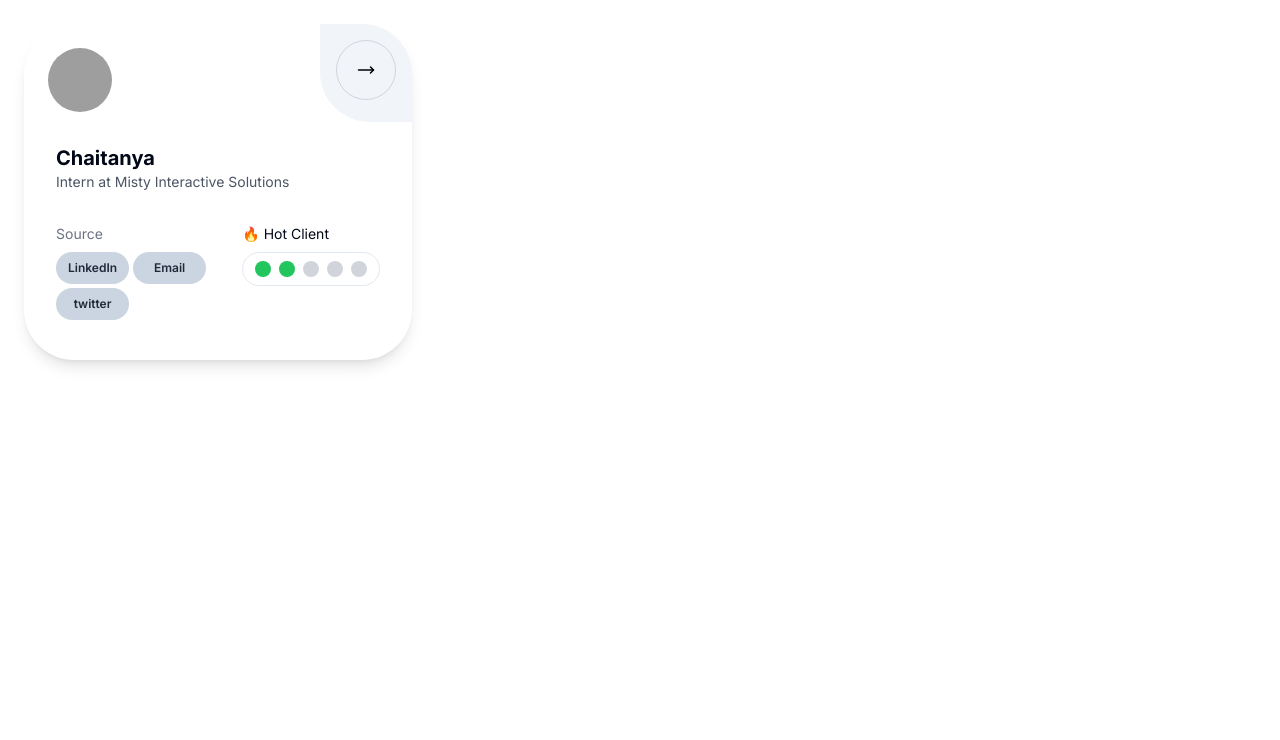
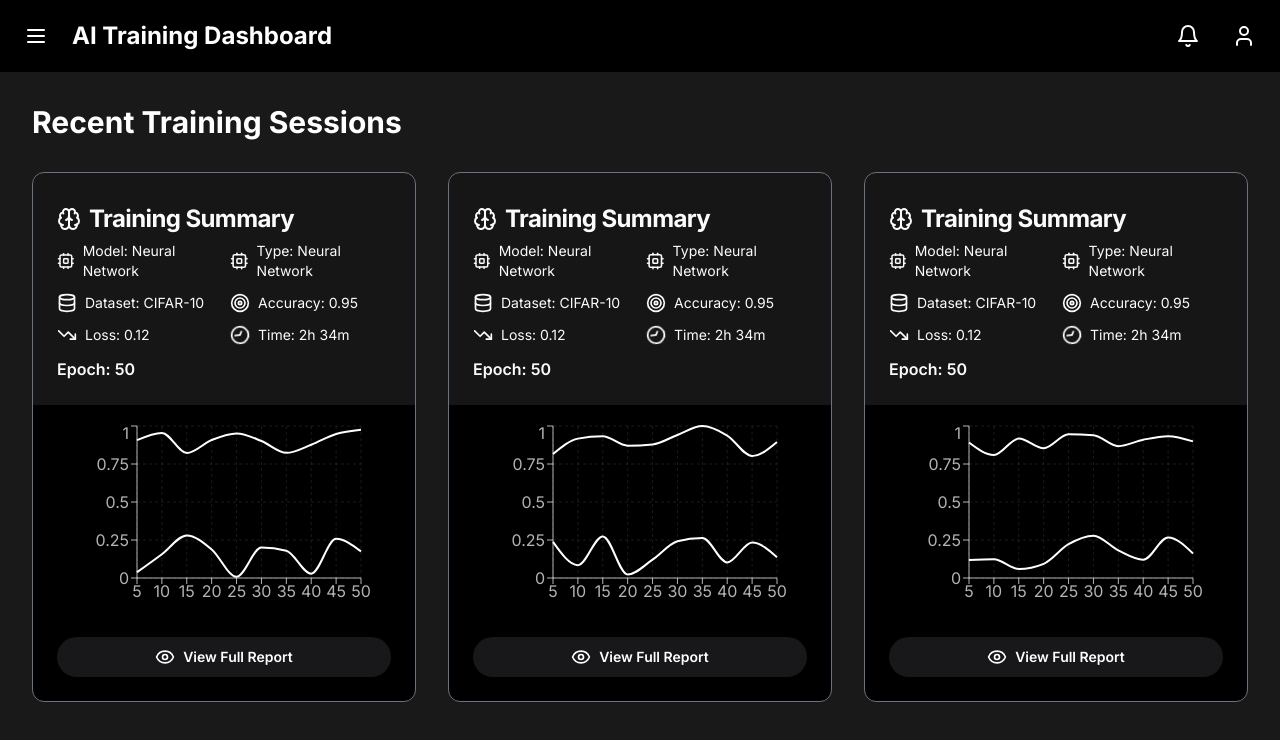
Before and after one commit to empirecodefoundation/ui, a Next.js app in the folder empire-ui/: page / in a window 1280 px wide. Shown: the top 740 px of the page. Built offline with nearby package versions, Linux system fonts and the light colour scheme; grey boxes are pictures that could not be loaded.

Commit message:
Fix issue #10: add training summary card

```diff
--- a/empire-ui/src/app/globals.css
+++ b/empire-ui/src/app/globals.css
@@ -5,51 +5,52 @@
 @layer base {
   :root {
     --background: 0 0% 100%;
-    --foreground: 222.2 84% 4.9%;
+    --foreground: 240 10% 3.9%;
     --card: 0 0% 100%;
-    --card-foreground: 222.2 84% 4.9%;
+    --card-foreground: 240 10% 3.9%;
     --popover: 0 0% 100%;
-    --popover-foreground: 222.2 84% 4.9%;
-    --primary: 222.2 47.4% 11.2%;
-    --primary-foreground: 210 40% 98%;
-    --secondary: 210 40% 96.1%;
-    --secondary-foreground: 222.2 47.4% 11.2%;
-    --muted: 210 40% 96.1%;
-    --muted-foreground: 215.4 16.3% 46.9%;
-    --accent: 210 40% 96.1%;
-    --accent-foreground: 222.2 47.4% 11.2%;
+    --popover-foreground: 240 10% 3.9%;
+    --primary: 240 5.9% 10%;
+    --primary-foreground: 0 0% 98%;
+    --secondary: 240 4.8% 95.9%;
+    --secondary-foreground: 240 5.9% 10%;
+    --muted: 240 4.8% 95.9%;
+    --muted-foreground: 240 3.8% 46.1%;
+    --accent: 240 4.8% 95.9%;
+    --accent-foreground: 240 5.9% 10%;
     --destructive: 0 84.2% 60.2%;
-    --destructive-foreground: 210 40% 98%;
-    --border: 214.3 31.8% 91.4%;
-    --input: 214.3 31.8% 91.4%;
-    --ring: 222.2 84% 4.9%;
+    --destructive-foreground: 0 0% 98%;
+    --border: 240 5.9% 90%;
+    --input: 240 5.9% 90%;
+    --ring: 240 5.9% 10%;
+    --radius: 0.75rem;
     --chart-1: 12 76% 61%;
     --chart-2: 173 58% 39%;
     --chart-3: 197 37% 24%;
     --chart-4: 43 74% 66%;
     --chart-5: 27 87% 67%;
-    --radius: 0.5rem;
   }
+
   .dark {
-    --background: 222.2 84% 4.9%;
-    --foreground: 210 40% 98%;
-    --card: 222.2 84% 4.9%;
-    --card-foreground: 210 40% 98%;
-    --popover: 222.2 84% 4.9%;
-    --popover-foreground: 210 40% 98%;
-    --primary: 210 40% 98%;
-    --primary-foreground: 222.2 47.4% 11.2%;
-    --secondary: 217.2 32.6% 17.5%;
-    --secondary-foreground: 210 40% 98%;
-    --muted: 217.2 32.6% 17.5%;
-    --muted-foreground: 215 20.2% 65.1%;
-    --accent: 217.2 32.6% 17.5%;
-    --accent-foreground: 210 40% 98%;
+    --background: 240 10% 3.9%;
+    --foreground: 0 0% 98%;
+    --card: 240 10% 3.9%;
+    --card-foreground: 0 0% 98%;
+    --popover: 240 10% 3.9%;
+    --popover-foreground: 0 0% 98%;
+    --primary: 0 0% 98%;
+    --primary-foreground: 240 5.9% 10%;
+    --secondary: 240 3.7% 15.9%;
+    --secondary-foreground: 0 0% 98%;
+    --muted: 240 3.7% 15.9%;
+    --muted-foreground: 240 5% 64.9%;
+    --accent: 240 3.7% 15.9%;
+    --accent-foreground: 0 0% 98%;
     --destructive: 0 62.8% 30.6%;
-    --destructive-foreground: 210 40% 98%;
-    --border: 217.2 32.6% 17.5%;
-    --input: 217.2 32.6% 17.5%;
-    --ring: 212.7 26.8% 83.9%;
+    --destructive-foreground: 0 0% 98%;
+    --border: 240 3.7% 15.9%;
+    --input: 240 3.7% 15.9%;
+    --ring: 240 4.9% 83.9%;
     --chart-1: 220 70% 50%;
     --chart-2: 160 60% 45%;
     --chart-3: 30 80% 55%;
--- a/empire-ui/src/app/page.tsx
+++ b/empire-ui/src/app/page.tsx
@@ -1,13 +1,9 @@
-"use client";
+import { TrainingSummaryCardDemo1 } from "@/components/templates/Training-Summary-Card-Demo1";
 
-import { Card1Demo } from "@/components/templates/Card1Demo";
-
-export default function Component() {
+export default function Page() {
   return (
-    <div className="p-6 h-screen">
-      <div className="flex gap-5 flex-auto flex-wrap">
-        <Card1Demo />
-      </div>
-    </div>
+    <>
+      <TrainingSummaryCardDemo1 />
+    </>
   );
 }
--- /dev/null
+++ b/empire-ui/src/components/templates/Training-Summary-Card-Demo1.tsx
@@ -0,0 +1,139 @@
+"use client";
+
+import { useState } from "react";
+import { motion } from "framer-motion";
+import {
+  Bell,
+  Menu,
+  Settings,
+  User,
+  BarChart,
+  Database,
+  Grid,
+} from "lucide-react";
+import { Button } from "@/components/ui/button";
+import { TrainingSummaryCard } from "@/components/ui/cards/training-summary-card";
+
+export const TrainingSummaryCardDemo1 = () => {
+  const [isSidebarOpen, setIsSidebarOpen] = useState(false);
+
+  const toggleSidebar = () => setIsSidebarOpen(!isSidebarOpen);
+
+  const sidebarItems = [
+    { icon: <Grid className="w-5 h-5" />, label: "Dashboard" },
+    { icon: <BarChart className="w-5 h-5" />, label: "Analytics" },
+    { icon: <Database className="w-5 h-5" />, label: "Datasets" },
+    { icon: <Settings className="w-5 h-5" />, label: "Settings" },
+  ];
+
+  const trainingSummaries = [
+    {
+      accuracy: 0.95,
+      loss: 0.12,
+      epoch: 50,
+      timeTaken: "2h 34m",
+      modelName: "Neural Network",
+      modelType: "Neural Network",
+      datasetUsed: "CIFAR-10",
+    },
+    {
+      accuracy: 0.95,
+      loss: 0.12,
+      epoch: 50,
+      timeTaken: "2h 34m",
+      modelName: "Neural Network",
+      modelType: "Neural Network",
+      datasetUsed: "CIFAR-10",
+    },
+    {
+      accuracy: 0.95,
+      loss: 0.12,
+      epoch: 50,
+      timeTaken: "2h 34m",
+      modelName: "Neural Network",
+      modelType: "Neural Network",
+      datasetUsed: "CIFAR-10",
+    },
+  ];
+
+  return (
+    <div className="min-h-screen bg-black/90 text-white">
+      {/* Header */}
+      <header className="bg-black p-4 flex justify-between items-center">
+        <div className="flex items-center space-x-4">
+          <Button variant="ghost" size="icon" onClick={toggleSidebar}>
+            <Menu className="w-6 h-6" />
+          </Button>
+          <h1 className="text-2xl font-bold">AI Training Dashboard</h1>
+        </div>
+        <div className="flex items-center space-x-4">
+          <Button variant="ghost" size="icon">
+            <Bell className="w-6 h-6" />
+          </Button>
+          <Button variant="ghost" size="icon">
+            <User className="w-6 h-6" />
+          </Button>
+        </div>
+      </header>
+
+      <div className="flex">
+        {/* Sidebar */}
+        <motion.aside
+          className={`bg-black w-64 p-4 fixed h-full transition-all duration-200 ease-in-out ${
+            isSidebarOpen ? "left-0" : "-left-64"
+          }`}
+          initial={false}
+          animate={{ x: isSidebarOpen ? 0 : -1 }}
+        >
+          <nav>
+            <ul className="space-y-4">
+              {sidebarItems.map((item, index) => (
+                <li key={index}>
+                  <Button
+                    variant="ghost"
+                    className="w-full justify-start text-lg"
+                  >
+                    {item.icon}
+                    <span className="ml-4">{item.label}</span>
+                  </Button>
+                </li>
+              ))}
+            </ul>
+          </nav>
+        </motion.aside>
+
+        {/* Main content */}
+        <main
+          className={`flex-1 p-8 transition-all duration-200 ease-in-out ${
+            isSidebarOpen ? "ml-64" : "ml-0"
+          }`}
+        >
+          <h2 className="text-3xl font-bold mb-8">Recent Training Sessions</h2>
+          <div className="grid grid-cols-1 md:grid-cols-2 lg:grid-cols-3 gap-8">
+            {trainingSummaries.map((summary, index) => (
+              <motion.div
+                key={index}
+                initial={{ opacity: 0, y: 20 }}
+                animate={{ opacity: 1, y: 0 }}
+                transition={{ delay: index * 0.2 }}
+              >
+                <TrainingSummaryCard
+                  accuracy={summary.accuracy}
+                  loss={summary.loss}
+                  epoch={summary.epoch}
+                  timeTaken={summary.timeTaken}
+                  modelName={summary.modelName}
+                  modelType={summary.modelType}
+                  datasetUsed={summary.datasetUsed}
+                  onViewFullReport={() =>
+                    console.log(`View report for session ${index + 1}`)
+                  }
+                />
+              </motion.div>
+            ))}
+          </div>
+        </main>
+      </div>
+    </div>
+  );
+};
--- /dev/null
+++ b/empire-ui/src/components/ui/cards/training-summary-card.tsx
@@ -0,0 +1,166 @@
+"use client";
+
+import { useState } from "react";
+import { motion } from "framer-motion";
+import {
+  LineChart,
+  Line,
+  XAxis,
+  YAxis,
+  CartesianGrid,
+  Tooltip,
+  ResponsiveContainer,
+} from "recharts";
+import {
+  Brain,
+  Clock,
+  Target,
+  TrendingDown,
+  Eye,
+  Cpu,
+  Database,
+} from "lucide-react";
+import { Button } from "@/components/ui/button";
+import {
+  Card,
+  CardContent,
+  CardFooter,
+  CardHeader,
+  CardTitle,
+} from "@/components/ui/card";
+
+interface TrainingSummaryCardProps {
+  accuracy: number;
+  loss: number;
+  epoch: number;
+  timeTaken: string;
+  modelName: string;
+  modelType: string;
+  datasetUsed: string;
+  onViewFullReport: () => void;
+}
+
+export const TrainingSummaryCard = ({
+  accuracy,
+  loss,
+  epoch,
+  timeTaken,
+  modelName,
+  modelType,
+  datasetUsed,
+  onViewFullReport,
+}: TrainingSummaryCardProps) => {
+  const [isHovered, setIsHovered] = useState(false);
+
+  const chartData = Array.from({ length: 10 }, (_, i) => ({
+    name: (i + 1) * 5,
+    accuracy: Math.random() * 0.2 + 0.8,
+    loss: Math.random() * 0.3,
+  }));
+
+  return (
+    <Card
+      className="w-full max-w-md mx-auto overflow-hidden bg-black text-white border-gray-500"
+      onMouseEnter={() => setIsHovered(true)}
+      onMouseLeave={() => setIsHovered(false)}
+    >
+      <CardHeader className="relative">
+        <div className="absolute top-0 left-0 w-full h-full bg-gray-300/10" />
+        <CardTitle className="text-2xl font-bold mb-2 flex items-center gap-2">
+          <Brain className="w-6 h-6" />
+          Training Summary
+        </CardTitle>
+        <div className="grid grid-cols-2 gap-3">
+          <div className="flex items-center gap-2">
+            <Cpu className="w-5 h-5" />
+            <span className="text-sm">Model: {modelName}</span>
+          </div>
+          <div className="flex items-center gap-2">
+            <Cpu className="w-5 h-5" />
+            <span className="text-sm">Type: {modelType}</span>
+          </div>
+          <div className="flex items-center gap-2">
+            <Database className="w-5 h-5" />
+            <span className="text-sm">Dataset: {datasetUsed}</span>
+          </div>
+          <div className="flex items-center gap-2">
+            <Target className="w-5 h-5" />
+            <span className="text-sm">Accuracy: {accuracy.toFixed(2)}</span>
+          </div>
+          <div className="flex items-center gap-2">
+            <TrendingDown className="w-5 h-5" />
+            <span className="text-sm">Loss: {loss.toFixed(2)}</span>
+          </div>
+          <div className="flex items-center gap-2">
+            <motion.div
+              animate={{ rotate: 360 }}
+              transition={{ duration: 2, repeat: Infinity, ease: "linear" }}
+            >
+              <Clock className="w-5 h-5" />
+            </motion.div>
+            <span className="text-sm">Time: {timeTaken}</span>
+          </div>
+          <div className="flex items-center gap-2">
+            <span className="text-md font-semibold text-white">
+              Epoch: {epoch}
+            </span>
+          </div>
+        </div>
+      </CardHeader>
+
+      <CardContent>
+        <div className="h-48 mt-4">
+          <ResponsiveContainer width="100%" height="100%">
+            <LineChart
+              data={chartData}
+              margin={{
+                top: 5,
+                right: 30,
+                left: 20,
+                bottom: 5,
+              }}
+            >
+              <CartesianGrid
+                strokeDasharray="3 3"
+                stroke="rgba(255, 255, 255, 0.1)"
+              />
+              <XAxis dataKey="name" stroke="rgba(255, 255, 255, 0.7)" />
+              <YAxis stroke="rgba(255, 255, 255, 0.7)" />
+              <Tooltip
+                contentStyle={{
+                  backgroundColor: "rgba(0, 0, 0, 0.8)",
+                  border: "none",
+                  borderRadius: "4px",
+                  color: "white",
+                }}
+              />
+              <Line
+                type="monotone"
+                dataKey="accuracy"
+                stroke="white"
+                strokeWidth={2}
+                dot={false}
+              />
+              <Line
+                type="monotone"
+                dataKey="loss"
+                stroke="white"
+                strokeWidth={2}
+                dot={false}
+              />
+            </LineChart>
+          </ResponsiveContainer>
+        </div>
+      </CardContent>
+      <CardFooter>
+        <Button
+          onClick={onViewFullReport}
+          className="w-full text-white font-semibold py-2 px-4 rounded-full transition-all duration-300 transform hover:scale-105"
+        >
+          <Eye className="w-5 h-5 mr-2" />
+          View Full Report
+        </Button>
+      </CardFooter>
+    </Card>
+  );
+};
```
